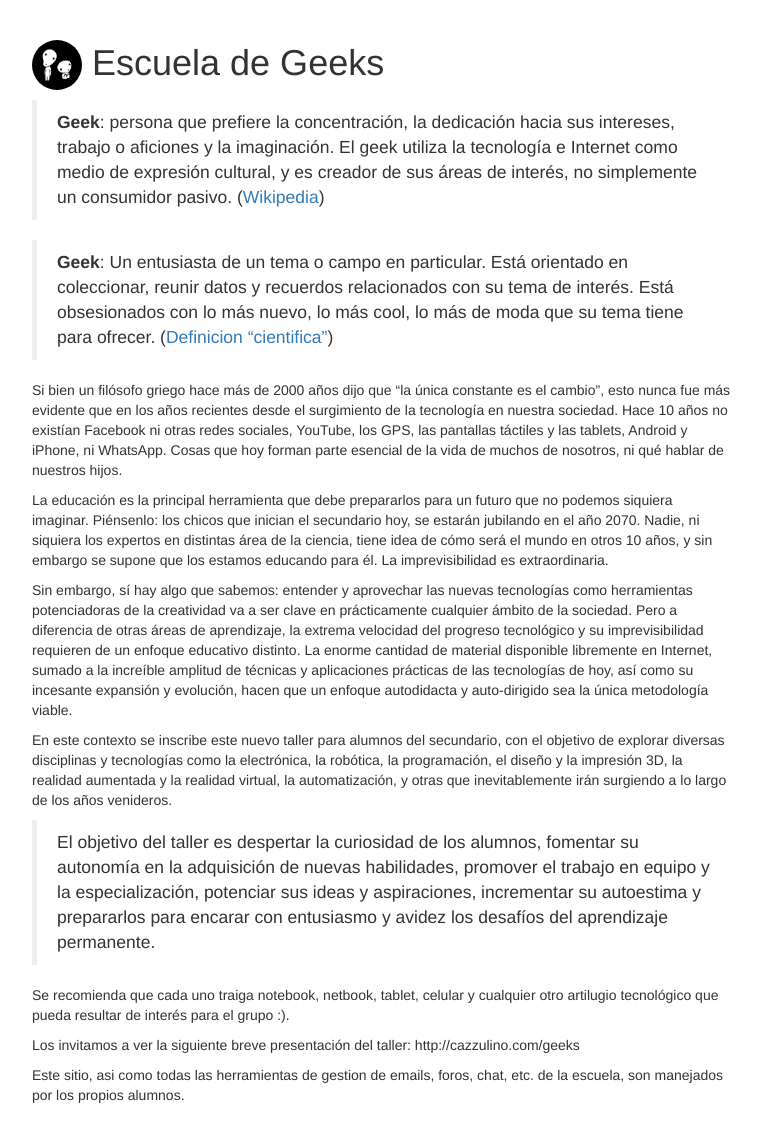
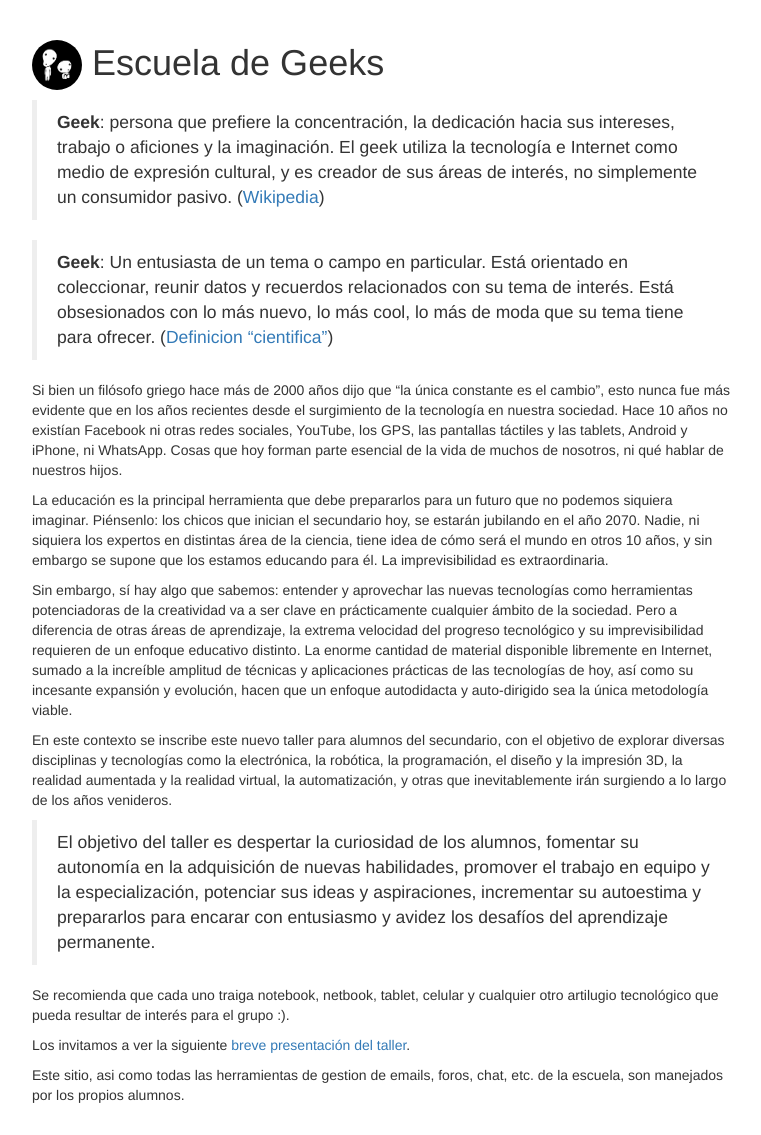
Before and after one commit to EscuelaDeGeeks/EscuelaDeGeeks.github.io, a Jekyll site: the page built from index.html, in a window 1280 px wide. Shown: the whole page, without its empty margins (258-1019 px from the left). Built offline with Jekyll 4.4.1, drawn with Linux system fonts in a browser that asks for light colours.

Commit message:
Agregar link a presentacion

```diff
--- a/index.html
+++ b/index.html
@@ -47,7 +47,7 @@ otras que inevitablemente irán surgiendo a lo largo de los años venideros.
 Se recomienda que cada uno traiga notebook, netbook, tablet, celular y cualquier otro
 artilugio tecnológico que pueda resultar de interés para el grupo :).
 
-Los invitamos a ver la siguiente breve presentación del taller: http://cazzulino.com/geeks
+Los invitamos a ver la siguiente [breve presentación del taller](http://cazzulino.com/geeks).
 
 Este sitio, asi como todas las herramientas de gestion de emails, foros, chat, etc.
 de la escuela, son manejados por los propios alumnos.
```
